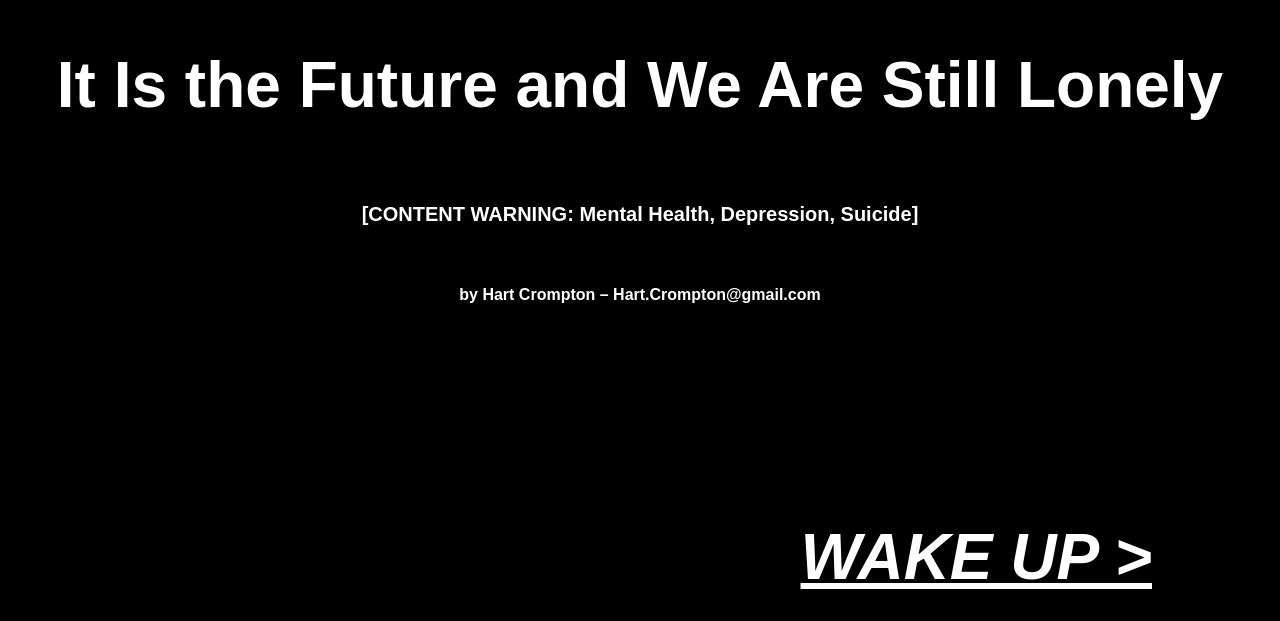
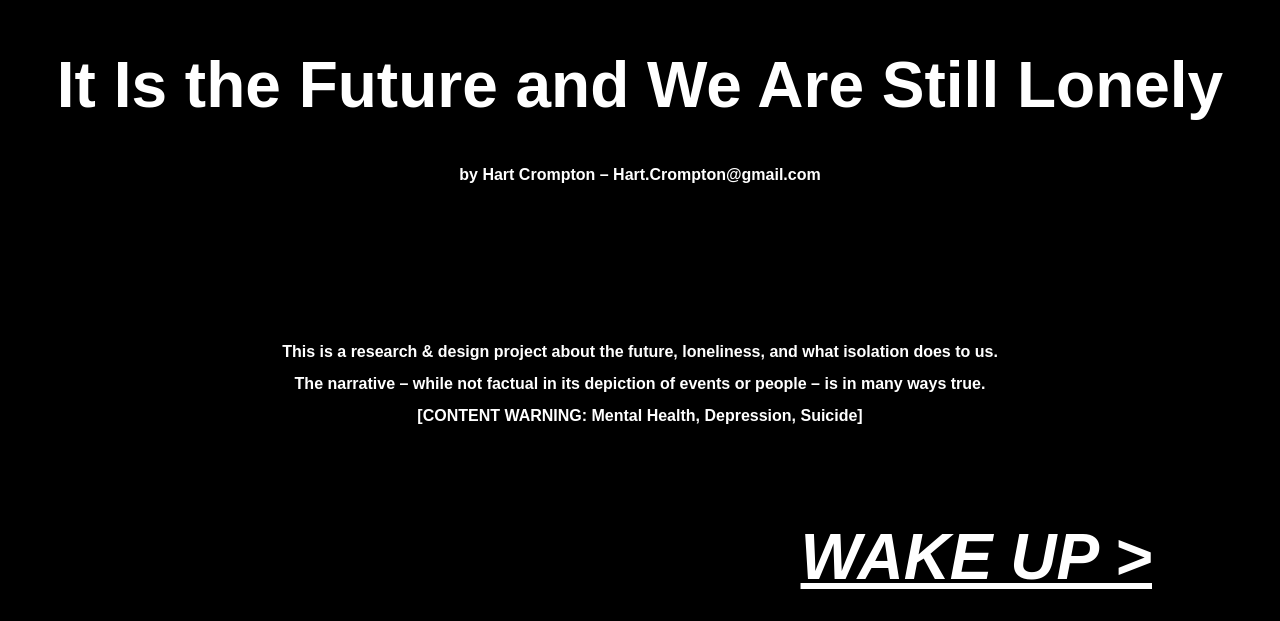
Before and after one commit to fivesixkilo/the-future-is-lonely, a plain HTML site: page index.html in a window 1280 px wide. Shown: the part 179-800 px from the top of the page. Drawn offline with Linux system fonts and the light colour scheme.

Commit message:
new index

```diff
--- a/index.html
+++ b/index.html
@@ -28,13 +28,17 @@
 
 <body style="padding-bottom: 0px;">
   <div style="height:100%; width:100%;">
-  <p class="AMBIENT" style="font-style: bold; font-size: 400%;">
+  <p class="AMBIENT" style="font-style: bold; font-size: 400%; padding-bottom: 10px;">
     It Is the Future and We Are Still Lonely
-  </p>
-  <p class="AMBIENT">[CONTENT WARNING: Mental Health, Depression, Suicide]
   </p>
   <p class="AMBIENT" style="font-size: 100%;">by Hart Crompton – Hart.Crompton@gmail.com
   </p>
+
+  <p class="AMBIENT" style="font-size: 100%; padding-top: 100px;">This is a research & design project about the future, loneliness, and what isolation does to us. <br>
+    The narrative – while not factual in its depiction of events or people – is in many ways true.<br>
+    [CONTENT WARNING: Mental Health, Depression, Suicide]
+  </p>
+
 
 
 <a href="1_wake_up.html" style="color:white; position:absolute; bottom:0; right:0;">WAKE UP ></a>
```
